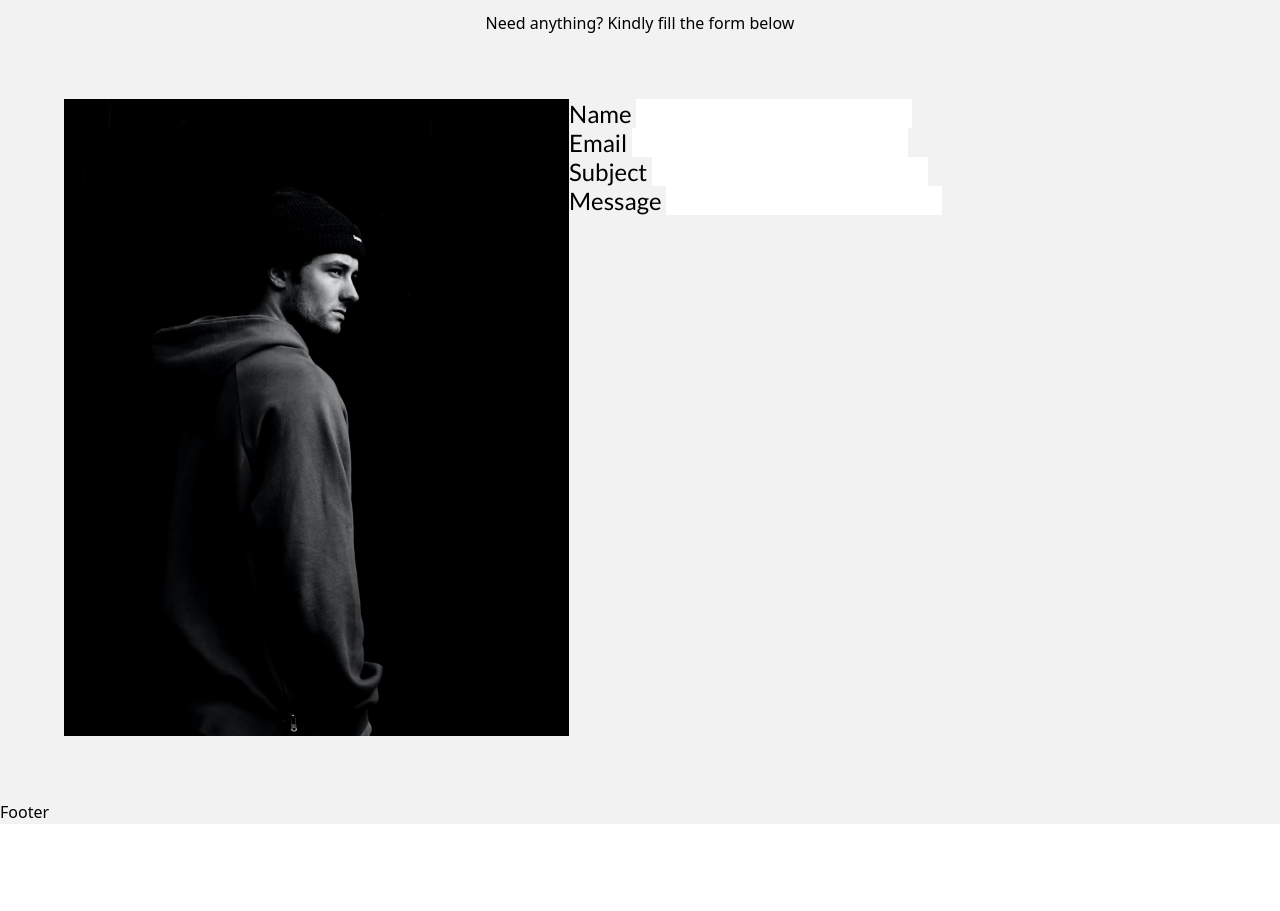
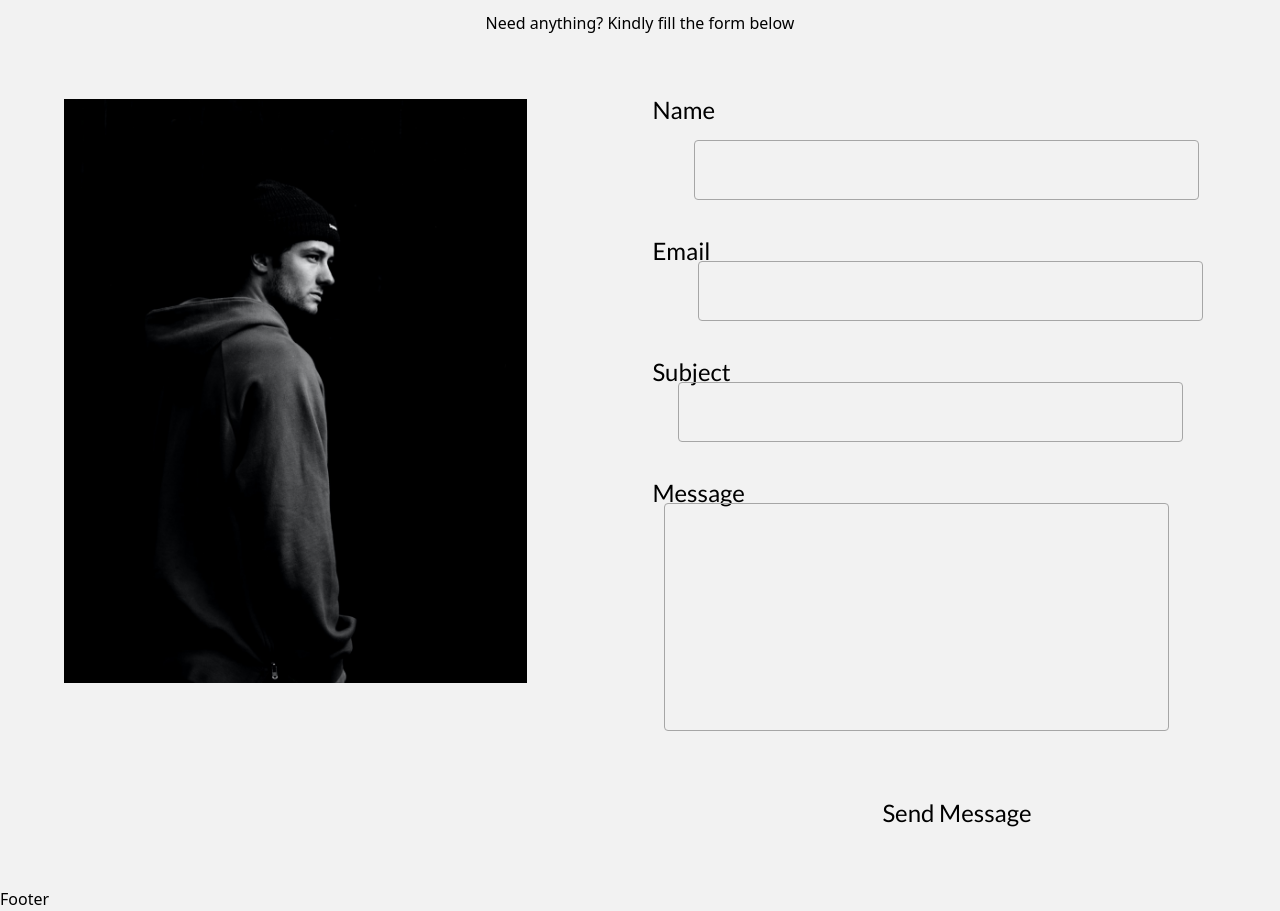
Before and after one commit to Uzayn/Envanto, a React (Vite) app: page / in a window 1280 px wide. Shown: the part 3340-4251 px from the top of the page. Before the commit the page ends 4164 px from the top, so only its background shows below. Built offline with nearby package versions, Linux system fonts and the light colour scheme.

Commit message:
update contact

```diff
--- a/src/components/Contact.jsx
+++ b/src/components/Contact.jsx
@@ -12,22 +12,27 @@ const Contacts = () => {
         <p className='flex justify-center'>Need anything? Kindly fill the form below</p>
       </div>
 
-      <div className={`${styles.paddingX} ${styles.paddingY} flex `}>
-        <div>
+      <div className={`${styles.paddingX} ${styles.paddingY} flex`}>
+        <div className='mr-[125px]'>
           <img src={aboutImg} alt="" />
         </div>
         <div className='font-Lato font-normal text-[24px] leading-[21px]'>
           <div>
-            Name <input type="text" name="" id="" />
+            Name <input type="text" className='w-[505px] h-[60px] ml-[42px] mt-[20px] mb-[40px] border border-grey rounded bg-transparent' />
           </div>
           <div>
-            Email <input type="email" name="" id="" />
+            Email <input type="email" className='w-[505px] h-[60px] ml-[46px] mb-[40px] border border-grey rounded bg-transparent'/>
           </div>
           <div>
-            Subject <input type="text" />
+            Subject <input type="text" className='w-[505px] h-[60px] ml-[26px] mb-[40px] border border-grey rounded bg-transparent' />
           </div>
-          <div>
-            Message <input type="text" />
+          <div className='mb-[71px] items-start'>
+            Message <input type="text" className='w-[505px] h-[228px] ml-[12px] border border-grey rounded bg-transparent' />
+          </div>
+          <div className='ml-[230px]'>
+            <button>
+              Send Message
+            </button>
           </div>
         </div>
       </div>
```
